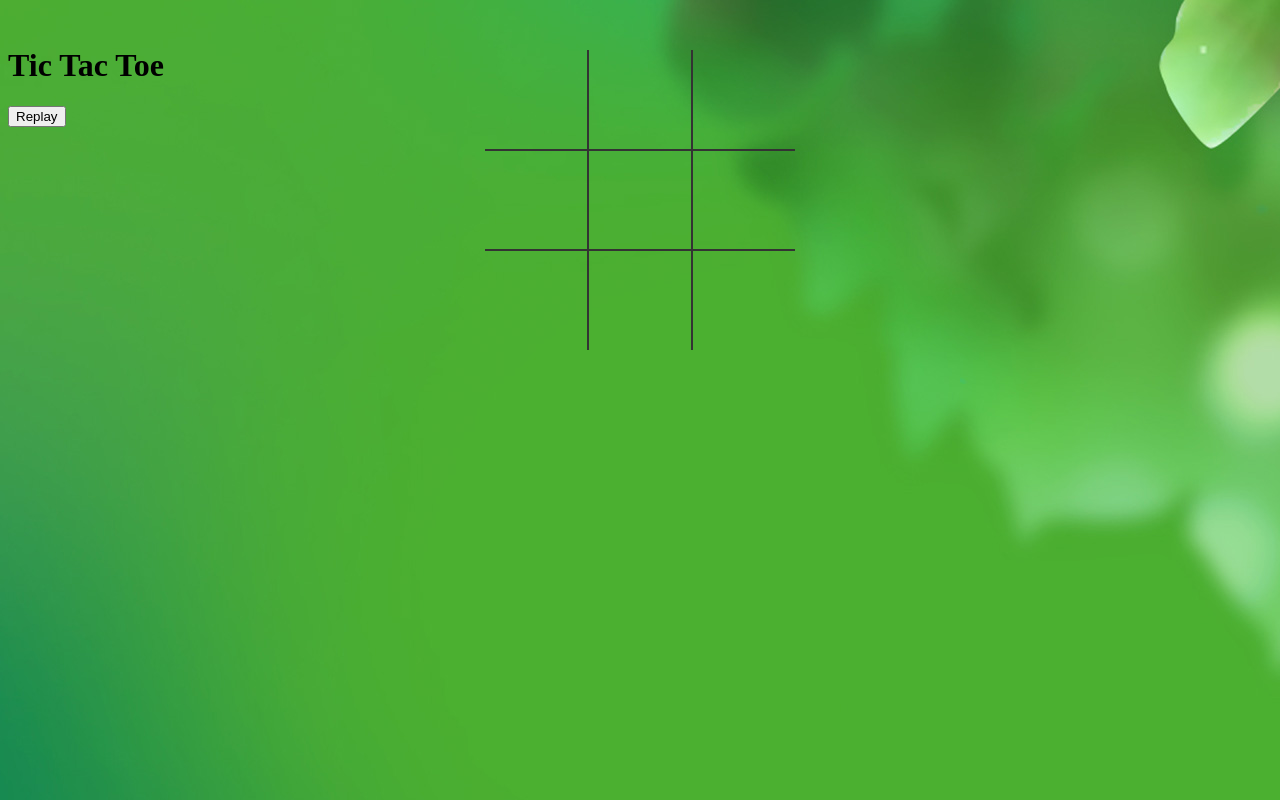
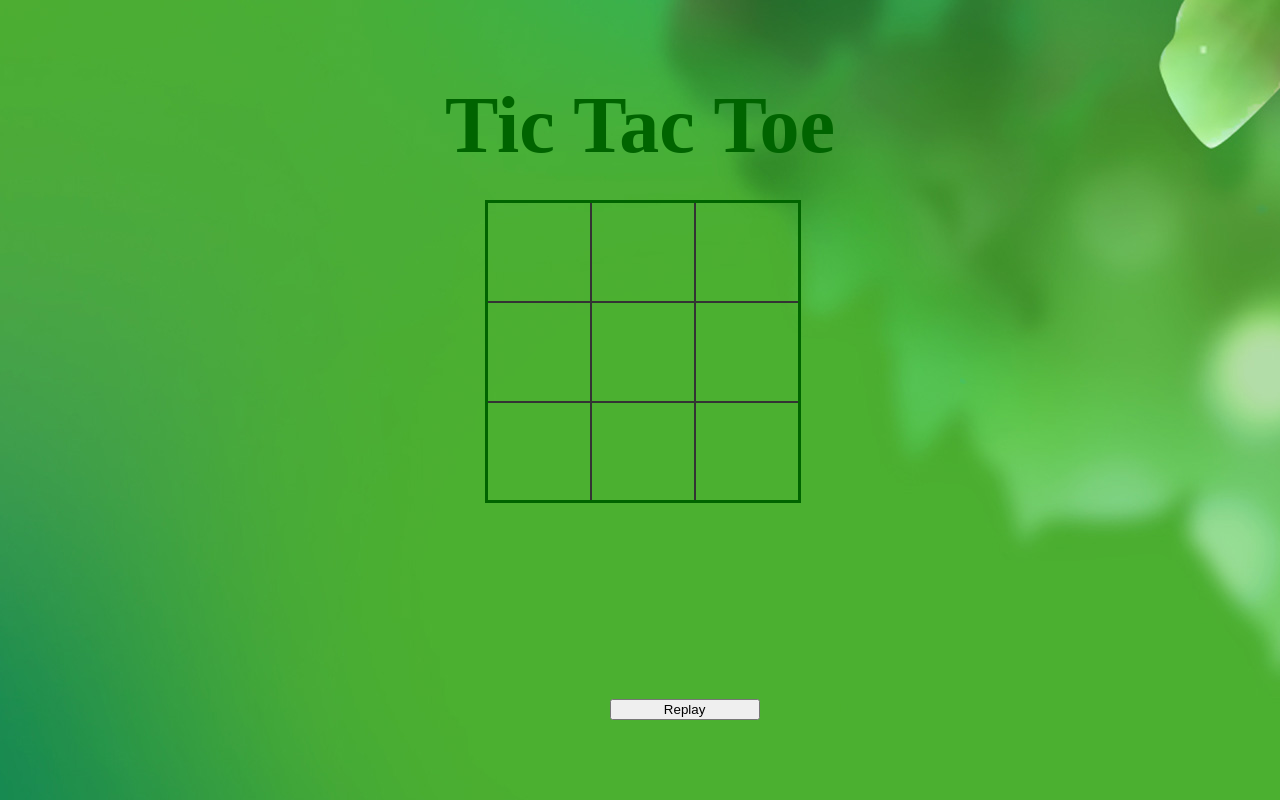
Before and after one commit to p-ranes-h/tictactoe, a plain HTML site: page index.html in a window 1280 px wide. Drawn offline with Linux system fonts and the light colour scheme.

Commit message:
Update style.css

```diff
--- a/style.css
+++ b/style.css
@@ -1,5 +1,18 @@
+
+
+ h1{
+text-align: center;
+color:darkgreen;
+font-size:  80px;
+ }
 td {
+
+	//border-style: 2px solid #333;
+	border-color:darkgreen;
 	border:  2px solid #333;
+	 //background-color:#00b33c;
+	 opacity:0.5;
+	  filter:alpha(opacity=50);
 	height:  100px;
 	width:  100px;
 	text-align:  center;
@@ -10,15 +23,20 @@ td {
 }
 
 table {
+	padding-top:100%;
+	table-align:center;
+	border-style:solid;
+	border-color:darkgreen;
 	border-collapse: collapse;
 	position: absolute;
 	left: 50%;
 	margin-left: -155px;
-	top: 50px;
+	top: 200px;
 }
 
 table tr:first-child td {
-	border-top: 0;
+	border-top: 50;
+
 }
 
 table tr:last-child td {
@@ -34,9 +52,10 @@ table tr td:last-child {
 }
 
 .endgame {
+	border-style:dotted;
   display: none;
   width: 200px;
-  top: 120px;
+  top: 200px;
   background-color: rgba(205,133,63, 0.8);
   position: absolute;
   left: 50%;
@@ -48,3 +67,9 @@ table tr td:last-child {
   color: white;
   font-size: 2em;
 }
+button{
+   	position:absolute;
+   	margin-left:47%;
+   	width:150px;
+   	bottom:80px;
+}
```
